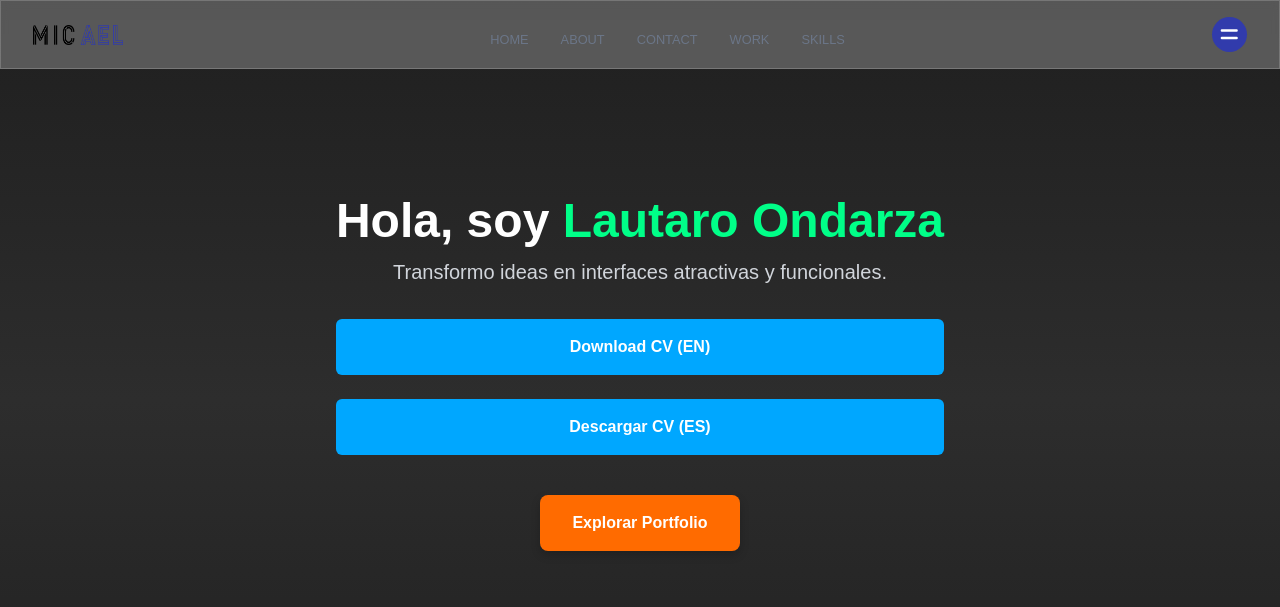
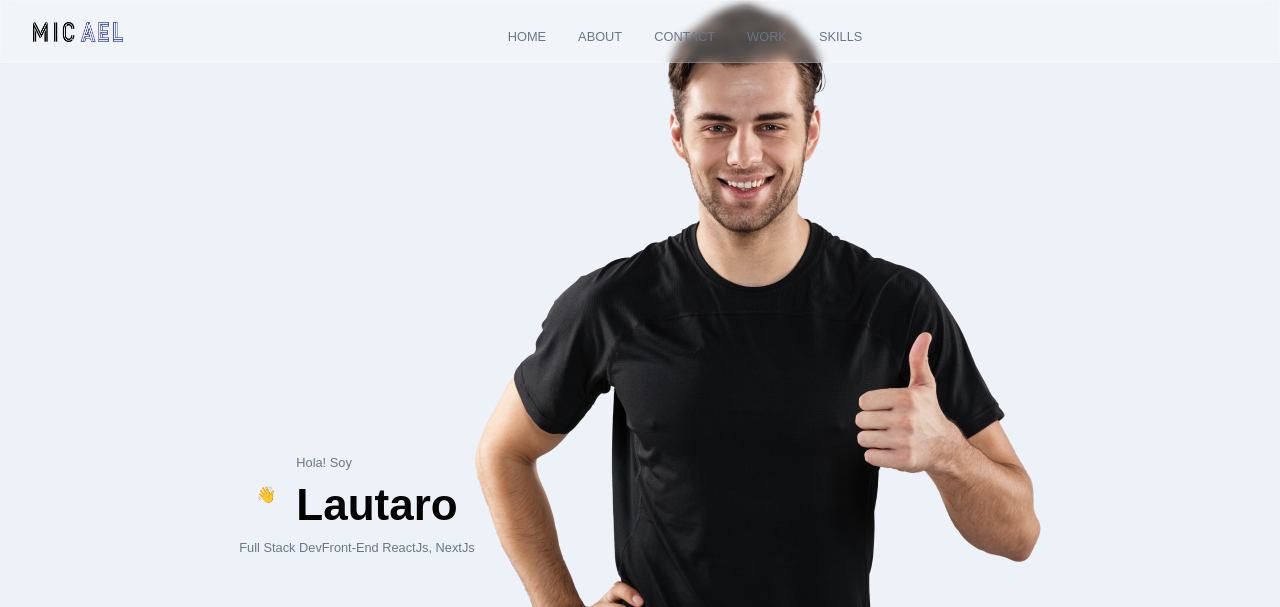
Before and after one commit to Londarza/portfolio, a Next.js app: page / in a window 1280 px wide. Shown: the top 607 px of the page. Built offline with nearby package versions, Linux system fonts and the light colour scheme.

Commit message:
se comienza header con hero seccion e imagenes de prueba

```diff
--- a/src/app/layout.tsx
+++ b/src/app/layout.tsx
@@ -3,6 +3,7 @@ import { Geist, Geist_Mono } from "next/font/google";
 import "./globals.css";
 import Navbar from "@/components/navbar/NavBar";
 import Footer from "@/containers/footer/Footer";
+
 
 const geistSans = Geist({
   variable: "--font-geist-sans",
--- a/src/app/page.tsx
+++ b/src/app/page.tsx
@@ -1,10 +1,13 @@
 
-import LandingView from "@/views/landing/LandingView";
+
+import Header from "../containers/Header/Header";
+//import LandingView from "@/views/landing/LandingView";
 
 export default function Home() {
   return (
     <div className="app">
-      <LandingView />
+      <Header />
+
     </div>
   );
 }
--- a/src/components/navbar/NavBar.scss
+++ b/src/components/navbar/NavBar.scss
@@ -109,6 +109,43 @@
         width: 35px;
         height: 35px;
         color: #313bac;
+        cursor: pointer;
+        margin: 0.5rem 1rem;
+      }
+      ul{
+        list-style: none;
+        margin: 0;
+        padding: 0;
+        height: 100%;
+        width: 100%;
+
+        display: flex;
+        flex-direction: column;
+        justify-content: flex-start;
+        align-items: flex-start;
+        li{
+          margin: 1rem;
+          a{
+            color: #6b7688;
+            text-decoration: none;
+            font-size: 1rem;
+            text-transform: uppercase;
+            font-weight: 500;
+
+            transition: all 0.3s ease-in-out;
+
+            &:hover{
+              color: #313bac
+            }
+          }
+        }
+      }
+
+      @media screen and (min-width :900px){
+        display: none;
       }
     }
+    @media screen and (min-width :900px){
+      display: none;
+    }
   }
--- a/src/components/navbar/NavBar.tsx
+++ b/src/components/navbar/NavBar.tsx
@@ -39,12 +39,14 @@ const Navbar: React.FC = () => {
               transition={{ duration: 0.85, ease: 'easeOut' }}
             >
               <HiX onClick={() => setToggle(false)} />
-
+              <ul>
               {['Home', 'About', 'Contact', 'Work', 'Skills'].map((item) => (
                 <li className="" key={item}>
                   <a onClick={() => setToggle(false)} href={`/${item}`}> {item}</a>
                 </li>
               ))}
+              </ul>
+
 
             </motion.div>
           )}
--- a/src/containers/Header/Header.tsx
+++ b/src/containers/Header/Header.tsx
@@ -1,8 +1,61 @@
+"use client";
 import React from 'react'
 //styles
 import './Header.scss'
-export const Header = () => {
+import { motion } from 'framer-motion'
+import images from '@/constants/constants'
+import Image from 'next/image';
+const Header = () => {
   return (
-    <div>Header</div>
+    <div className='app__header app__flex'>
+      <motion.div
+      whileInView={{x:[-100,0], opacity:[0,1]}}
+      transition={{duration:1.5}}
+      className='app__header-info'
+      >
+
+        <div className='app__header-badge'>
+          <div className='badge-cmp app__flex'>
+            <span>
+              👋
+            </span>
+            <div style={{marginLeft: 20}}>
+              <p className='p-text'>Hola! Soy </p>
+              <h1 className='head-text'>Lautaro</h1>
+            </div>
+          </div>
+          <div className='tag-cmp app__flex'>
+            <p className='p-text'>Full Stack Dev </p>
+            <p className='p-text'>Front-End ReactJs, NextJs </p>
+          </div>
+        </div>
+
+      </motion.div>
+
+      <motion.div
+       whileInView={{opacity:[0,1]}}
+       transition={{duration:1.5, delayChildren:0.5}}
+       className='app__header-img'>
+
+        <Image src={images.profile} alt="profile-img" />
+        <motion.img
+         whileInView={{scale:[0,1]}}
+         transition={{duration:1.5, ease:'easeInOut'}}
+         className='overlay_circle'
+         src={images.circle}
+         alt='profile_circle'>
+
+         </motion.img>
+      </motion.div>
+
+      <motion.div
+       whileInView={{opacity:[0,1]}}
+       transition={{duration:1.5, delayChildren:0.5}}
+       className='app__header-info'>
+
+      </motion.div>
+    </div>
   )
 }
+
+export default Header
```
